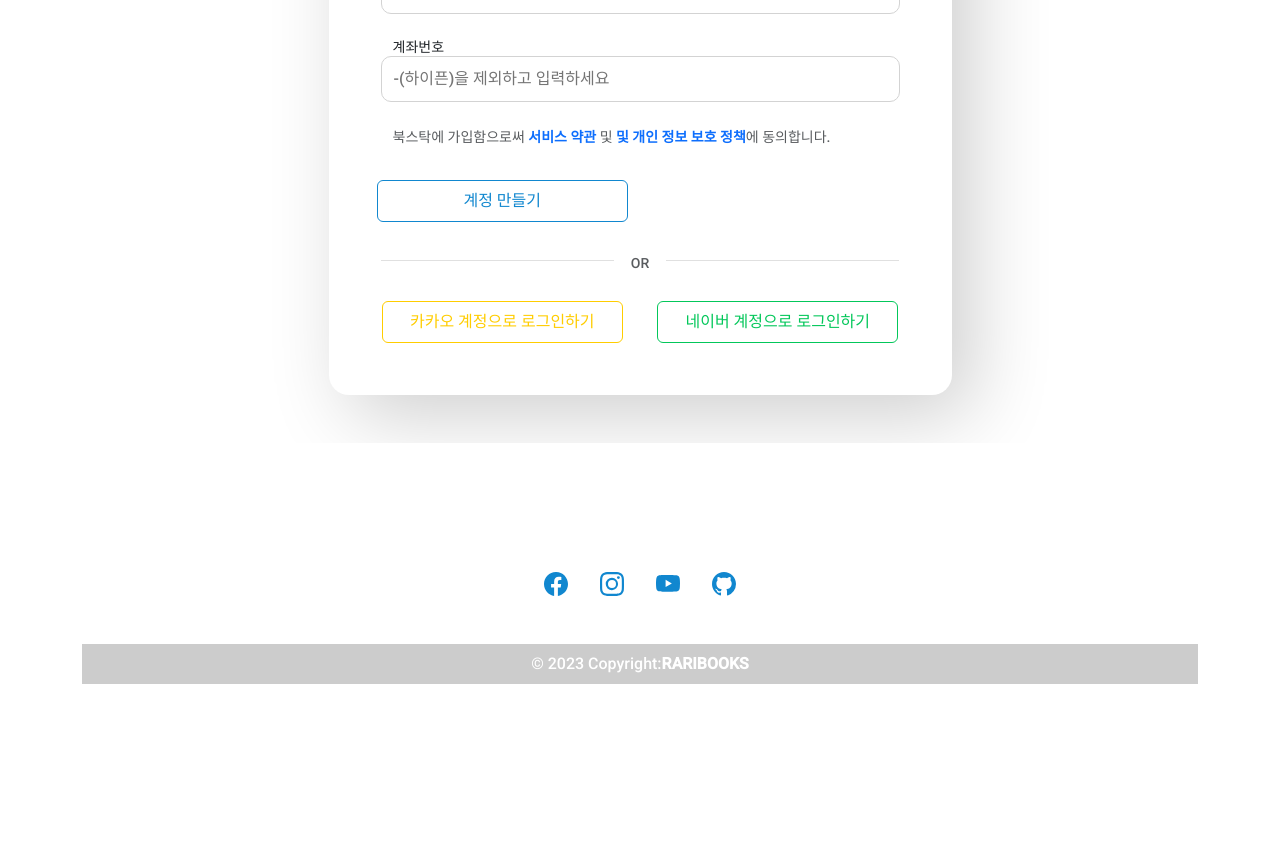
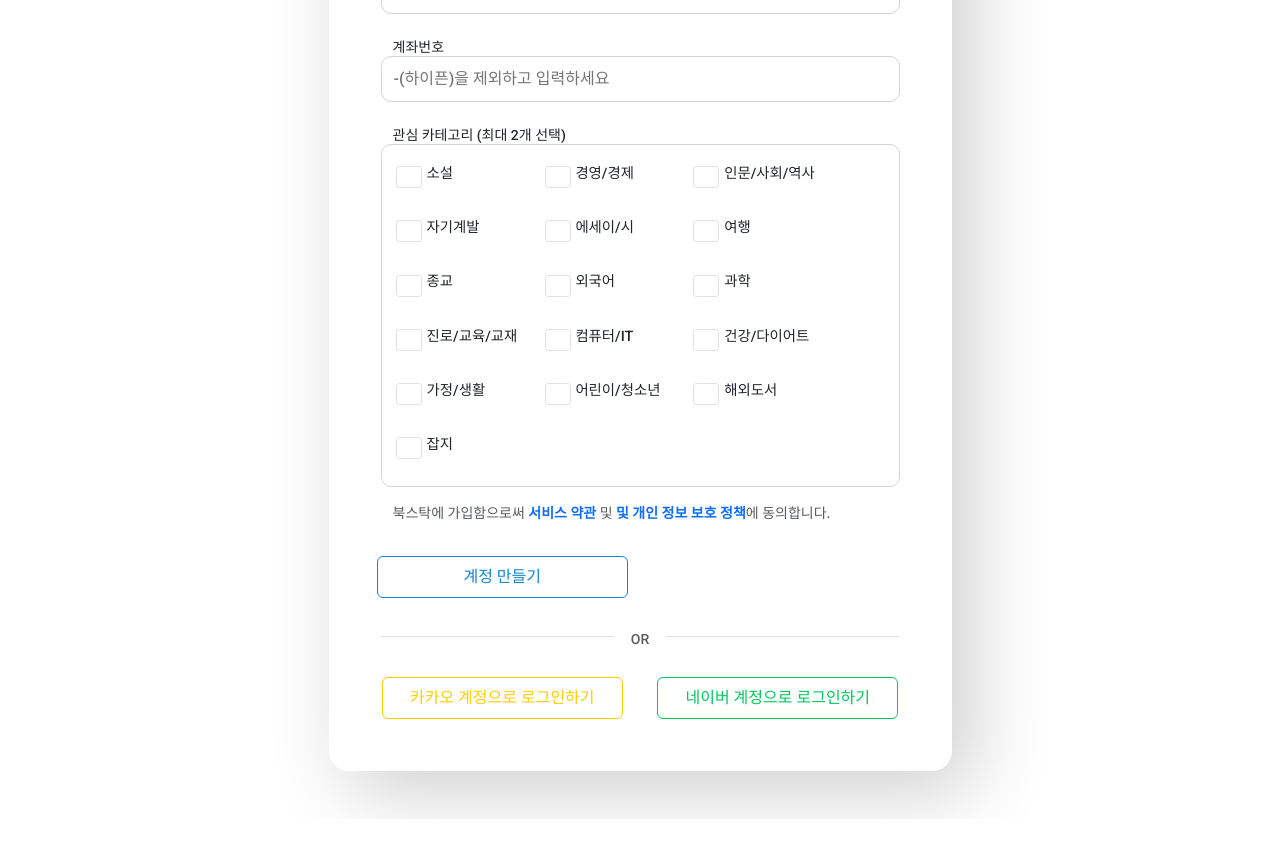
Before and after one commit to kimjun14/Bookstock, a React (Create React App) app in the folder bookstok-app/: page /signup in a window 1280 px wide. Shown: the part 800-1655 px from the top of the page. Before the commit the page ends 1484 px from the top, so only its background shows below. Built offline with nearby package versions, Linux system fonts and the light colour scheme.

Commit message:
회원가입 관심카테고리선택/최한슬

```diff
--- a/bookstok-app/src/pages/signUp/index.css
+++ b/bookstok-app/src/pages/signUp/index.css
@@ -27,6 +27,26 @@ button:focus {
   outline-width: 0;
 }
 
+.category-toggle {
+  border: 1px solid lightgrey;
+  border-radius: 10px;
+  padding-top: 1rem;
+  padding-left: 0.9rem;
+  margin-bottom: 1rem;
+}
+
+.form-check {
+  border: 0px red solid;
+  width: 8.3rem;
+  font-size: small;
+}
+
+.form-check-label {
+  margin-left: 0.7rem;
+  font-size: 0.9rem;
+  font-weight: 500;
+}
+
 .btn-blue {
   background-color: #fff;
   border-color: #1187cf;
@@ -41,15 +61,15 @@ button:focus {
   cursor: pointer;
 }
 .line {
-    height: 1px;
-    width: 45%;
-    background-color: #E0E0E0;
-    margin-top: 10px;
-    margin-bottom: 1rem;
+  height: 1px;
+  width: 45%;
+  background-color: #e0e0e0;
+  margin-top: 10px;
+  margin-bottom: 1rem;
 }
 
 .or {
-    width: 10%
+  width: 10%;
 }
 
 .social-connect1 .btn {
@@ -69,7 +89,6 @@ button:focus {
   border-color: #03c75a;
   color: #03c75a;
   width: 100%;
-
 }
 
 .social-connect2 .btn:hover {
--- a/bookstok-app/src/pages/signUp/index.js
+++ b/bookstok-app/src/pages/signUp/index.js
@@ -12,9 +12,181 @@ const axiosConnect = axios.create({
     withCredentials: true
 });
 
+const categories = [
+    {
+        name: '소설',
+        subcategories: [
+            '소설 전체',
+            '한국소설',
+            '영미소설',
+            '일본 소설',
+            '중국 소설',
+            '북유럽 소설',
+            '독일 소설',
+            '프랑스 소설',
+            '기타 국가 소설',
+            '추리/미스터리/스릴러',
+            'SF 소설',
+            '국내 판타지 소설',
+            '해외 판타지 소설',
+            '국내 역사소설',
+            '해외 역사소설',
+            '대체 역사소설',
+            '동양 고전문학',
+            '서양 고전문학'
+        ],
+    },
+    {
+        name: '경영/경제',
+        subcategories: [
+            '경영/경제 전체',
+            '경영일반',
+            '경제일반',
+            '마케팅/세일즈',
+            '재테크/금융/부동산',
+            'CEO/리더십'
+        ],
+    },
+    {
+        name: '인문/사회/역사',
+        subcategories: [
+            '인문/사회/역사 전체',
+            '인문',
+            '정치/사회',
+            '예술/문화',
+            '역사'
+        ],
+    },
+    {
+        name: "자기계발",
+        subcategories: [
+            '자기계발 전체',
+            '성공/삶의자세',
+            '기획/창의/리더십',
+            '설득/화술/협상',
+            '취업/창업',
+            '여성',
+            '인간관계'
+        ]
+    },
+    {
+        name: "에세이/시",
+        subcategories: [
+            '에세이/시 전체',
+            '에세이',
+            '시'
+        ]
+    },
+    {
+        name: "여행",
+        subcategories: [
+            '여행 전체',
+            '국내여행',
+            '해외여행'
+        ]
+    },
+    {
+        name: "종교",
+        subcategories: [
+            '종교 전체',
+            '종교일반',
+            '가톨릭',
+            '기독교(개신교)',
+            '불교',
+            '기타'
+        ]
+    },
+    {
+        name: '외국어',
+        subcategories: ['외국어 전체',
+            '비즈니스영어',
+            '일반영어',
+            '제2외국어',
+            '어학시험']
+    },
+    {
+        name: '과학',
+        subcategories: [
+            '과학 전체',
+            '과학일반',
+            '수학',
+            '자연과학',
+            '응용과학']
+    },
+    {
+        name: '진로/교육/교재',
+        subcategories: ['진로/교육/교재 전체',
+            '공부법',
+            '특목고/자사고',
+            '대입 수시',
+            '대입 논술',
+            '대입 합격수기',
+            '진로 탐색',
+            '유학/MBA',
+            '교재/수험서']
+    },
+    {
+        name: '컴퓨터/IT',
+        subcategories: [
+            '컴퓨터/IT 전체',
+            'IT 비즈니스',
+            '개발/프로그래밍',
+            '컴퓨터/앱 활용',
+            'IT자격증',
+            'IT 해외원서'
+        ],
+    },
+    {
+        name: '건강/다이어트',
+        subcategories: [
+            '건강/다이어트 전체',
+            '다이어트/운동/스포츠',
+            '스타일/뷰티',
+            '건강'
+        ],
+    },
+    {
+        name: '가정/생활',
+        subcategories: [
+            '가정/생활 전체',
+            '결혼/임신/출산',
+            '육아/자녀교육',
+            '취미/요리/기타'
+        ],
+    },
+    {
+        name: "어린이/청소년",
+        subcategories: [
+            '어린이/청소년 전체',
+            '유아',
+            '어린이',
+            '청소년',
+        ]
+    },
+    {
+        name: '해외도서',
+        subcategories: ['해외도서 전체']
+    },
+    {
+        name: '잡지',
+        subcategories: ['잡지 전체',
+            '경영/재테크',
+            '문학/교양',
+            '여성/패션/뷰티',
+            '디자인/예술',
+            '건강/스포츠',
+            '취미/여행/요리',
+            '과학/IT',
+            '종교',
+            '만화']
+    }
+];
+
+
 function SignUp() {
-    const [signUpData,setSignUpData] = useState({});
-    const navigation=useNavigate();
+    const [signUpData, setSignUpData] = useState({});
+    const [selectedCategories, setSelectedCategories] = useState([]); // 선택한 카테고리 배열 추가
+    const navigation = useNavigate();
 
     const KakaoRestApiKey = '861d57b9824340a31ae9c887397ac901'; // Kakao REST API Key
     const KakaoRedirectUri = 'http://localhost:3000/oauth/callback/kakao'; // Kakao Redirect URI
@@ -45,7 +217,24 @@ function SignUp() {
 
     const handleSignUpSubmit = async () => {
         try {
-            await axiosConnect.post('/users/', signUpData)
+            // 필수 입력 필드 검사
+            if (!signUpData.nick || !signUpData.userId || !signUpData.pwd || !signUpData.userPhone || !signUpData.userAccount) {
+                window.alert("모든 필수 정보를 입력하세요.");
+                return;
+            }
+
+            // 카테고리 선택 검사
+            if (selectedCategories.length < 1) {
+                window.alert("적어도 1개 이상의 카테고리를 선택하세요.");
+                return;
+            }
+
+            // 회원 가입 데이터에 선택된 카테고리 추가
+            signUpData.categories = selectedCategories;
+
+            // 서버로 데이터 전송
+            await axiosConnect.post('/users/', signUpData);
+
             window.alert("회원 등록이 완료되었습니다.");
             navigation('/signin');
         } catch (err) {
@@ -54,9 +243,10 @@ function SignUp() {
             navigation('/signup');
         }
     }
+
     //주소 처리
     const [enroll_company, setEnroll_company] = useState({
-            address:'',
+        address: '',
     });
 
     const [popup, setPopup] = useState(false);
@@ -64,20 +254,43 @@ function SignUp() {
     const handleInput = (e) => {
         setEnroll_company({
             ...enroll_company,
-                [e.target.name]:e.target.value,
+            [e.target.name]: e.target.value,
         })
     }
 
     const handleComplete = (data) => {
         setPopup(!popup);
     }
+
+    // 선택된 카테고리가 2개인지 확인하는 상태
+    const isCategoryFull = selectedCategories.length === 2;
+
+    const handleCategoryToggle = (categoryName) => {
+        // 이미 선택된 카테고리인지 확인
+        if (selectedCategories.includes(categoryName)) {
+            // 이미 선택된 경우, 해당 카테고리 제거
+            setSelectedCategories((prevSelectedCategories) =>
+                prevSelectedCategories.filter((category) => category !== categoryName)
+            );
+        } else {
+            // 최대 2개까지만 선택 가능하도록 로직 추가
+            if (selectedCategories.length < 2) {
+                // 최대 2개 미만인 경우, 카테고리 추가
+                setSelectedCategories((prevSelectedCategories) => [
+                    ...prevSelectedCategories,
+                    categoryName,
+                ]);
+            }
+        }
+    };
+
     return (
         <div className="container-fluid px-2 px-md-4 py-5 mx-auto">
             <div className="col-lg-7" style={{ margin: 'auto' }}>
                 <div className="card2 card border-0 px-4 px-sm-5 py-5">
                     <small className="text-right mb-3">
                         <Link to="./../signIn/">
-                            <u style={{color:'gray', textDecoration:'none'}}>북스탁 계정이 이미 있나요?</u>
+                            <u style={{ color: 'gray', textDecoration: 'none' }}>북스탁 계정이 이미 있나요?</u>
                         </Link>
                     </small>
                     <h3 className="mb-1" >회원가입</h3>
@@ -110,7 +323,7 @@ function SignUp() {
                         </label>
                         <button className="btn btn-primary" onClick={handleComplete}>우편번호 찾기</button>
 
-                        <input className="user_enroll_text" placeholder="주소"  type="text" required={true} name="address" onChange={handleInput} value={enroll_company.address}/>
+                        <input className="user_enroll_text" placeholder="주소" type="text" required={true} name="address" onChange={handleInput} value={enroll_company.address} />
                         {popup && <Address company={enroll_company} setcompany={setEnroll_company}></Address>}
                     </div>
 
@@ -128,6 +341,27 @@ function SignUp() {
                         </label>
                         <input type="text" name="userAccount" placeholder="-(하이픈)을 제외하고 입력하세요"
                             value={signUpData.userAccount} onChange={handleSignUpDataChange} />
+                    </div>
+                    <div className="row px-3">
+                        <label className="mb-0">
+                            <h6 className="mb-0 text-sm">관심 카테고리 (최대 2개 선택)</h6>
+                        </label>
+                        <div className="category-toggle">
+                            {categories.map((category) => (
+                                <div key={category.name} className="form-check form-check-inline">
+                                    <input
+                                        className="form-check-input"
+                                        type="checkbox"
+                                        name="categories"
+                                        value={category.name}
+                                        checked={selectedCategories.includes(category.name)}
+                                        onChange={() => handleCategoryToggle(category.name)}
+                                        disabled={isCategoryFull && !selectedCategories.includes(category.name)}
+                                    />
+                                    <label className="form-check-label">{category.name}</label>
+                                </div>
+                            ))}
+                        </div>
                     </div>
                     <div className="row px-3 mb-3">
                         <small className="text-muted">
```
Lines whose indentation alone changed are shown as unchanged.
